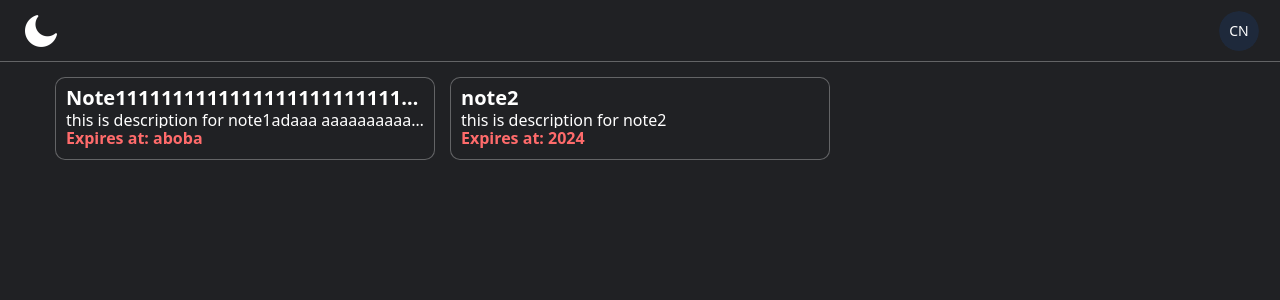
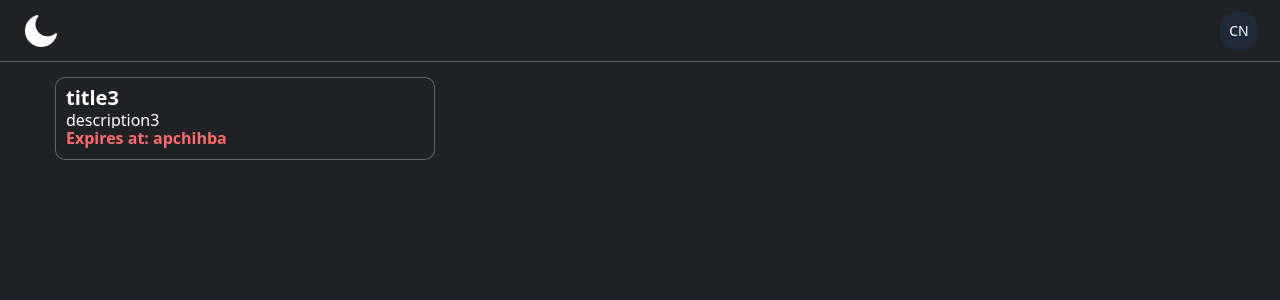
Before and after one commit to vasilcoin002/TempNotesFrontend, a React (Vite) app: page / in a window 1280 px wide. Shown: the top 300 px of the page. Built offline with nearby package versions, Linux system fonts and the light colour scheme.

Commit message:
Notes react state replaced with redux state

```diff
--- a/src/App.tsx
+++ b/src/App.tsx
@@ -1,7 +1,6 @@
 import './shadcn.css'
 import './App.css'
-import { useState } from 'react';
-import { TypeNote, TypeThemeColor } from './types';
+import { TypeThemeColor } from './types';
 import ChangeThemeButton from './components/ui/changeThemeButton';
 import { useSelector } from 'react-redux';
 import { RootState } from './state/store';
@@ -10,20 +9,6 @@ import { Avatar } from '@radix-ui/react-avatar';
 import { AvatarFallback, AvatarImage } from './components/ui/avatar';
 
 function App() {
-    const [notes, setNotes] = useState<TypeNote[]>([
-        {
-            id: "1",
-            title: "Note111111111111111111111111111111111",
-            description: "this is description for note1adaaa  aaaaaaaaaaaaaaaaaaaaaaa aaaaaaaaaaaaaaaaaaaaaaaaaaaaaaaa aaaaaaaaaaaaaaaaaaaaaaaaaaaaaaaaaaaaaaaaaa aaaaaaaaaaaaaaaaaaaaaaaaaaaaaaaaaaaaaaaaaaaaaaaaaaaaaaaaaaaaaaaaaaaaaa",
-            expiresAt: "aboba"
-        },
-        {
-            id: "2",
-            title: "note2",
-            description: "this is description for note2",
-            expiresAt: "2024"
-        }
-    ])
     const themeColor: TypeThemeColor = useSelector(
         (state: RootState) => state.theme.themeColor
     )
@@ -37,7 +22,7 @@ function App() {
                 </Avatar>
             </header>
             <main>
-                <NotesContainer notes={notes}/>
+                <NotesContainer/>
             </main>
         </div>
     )
--- a/src/components/NotesContainer.tsx
+++ b/src/components/NotesContainer.tsx
@@ -1,15 +1,17 @@
 import { TypeNote } from "@/types";
 import { Note } from "./Note";
+import { useSelector } from "react-redux";
+import { RootState } from "@/state/store";
 
-export interface INotesContainerProps {
-    notes: TypeNote[]
-}
 
-export default function NotesContainer (props: INotesContainerProps) {
+export default function NotesContainer () {
+  const notes: TypeNote[] = useSelector(
+    (state: RootState) => state.notes.notes
+  )
   return (
     <div className="notes-container">
       {
-        props.notes.map(
+        notes.map(
             (note) => <Note
                 key={note.id}
                 title={note.title}
--- a/src/state/notes/notesSlice.ts
+++ b/src/state/notes/notesSlice.ts
@@ -1,6 +1,27 @@
 import { TypeNote } from "@/types"
-
+import { createSlice } from "@reduxjs/toolkit"
 
 export type TypeNotesState = {
   notes: TypeNote[]
 }
+
+// type TypeAddNote = (state: TypeNotesState, note: TypeNote) => void
+
+const initialState:TypeNotesState = {
+  notes: [
+    {id: "3", title: "title3", description: "description3", expiresAt: "apchihba"},
+  ]
+}
+
+export const notesSlice = createSlice({
+  name: "notes",
+  initialState,
+  reducers: {
+    // addNote: (state: TypeNotesState, action: PayloadAction<TypeNote>) => {
+    //   state.notes.push(action.payload)
+    // },
+  },
+})
+
+// export const {addNote} = notesSlice.actions
+export default notesSlice.reducer
--- a/src/state/store.ts
+++ b/src/state/store.ts
@@ -1,11 +1,12 @@
 import {configureStore} from "@reduxjs/toolkit";
 import themeReducer from "./theme/themeColorSlice.ts"
+import notesReducer from "./notes/notesSlice.ts"
 
 
 export const store = configureStore({
     reducer: {
         theme: themeReducer,
-        // notes: notesReducer,
+        notes: notesReducer,
     },
 });
 
```
Also changed, not shown: src/state/theme/themeColorSlice.ts (+5 -3 lines).
